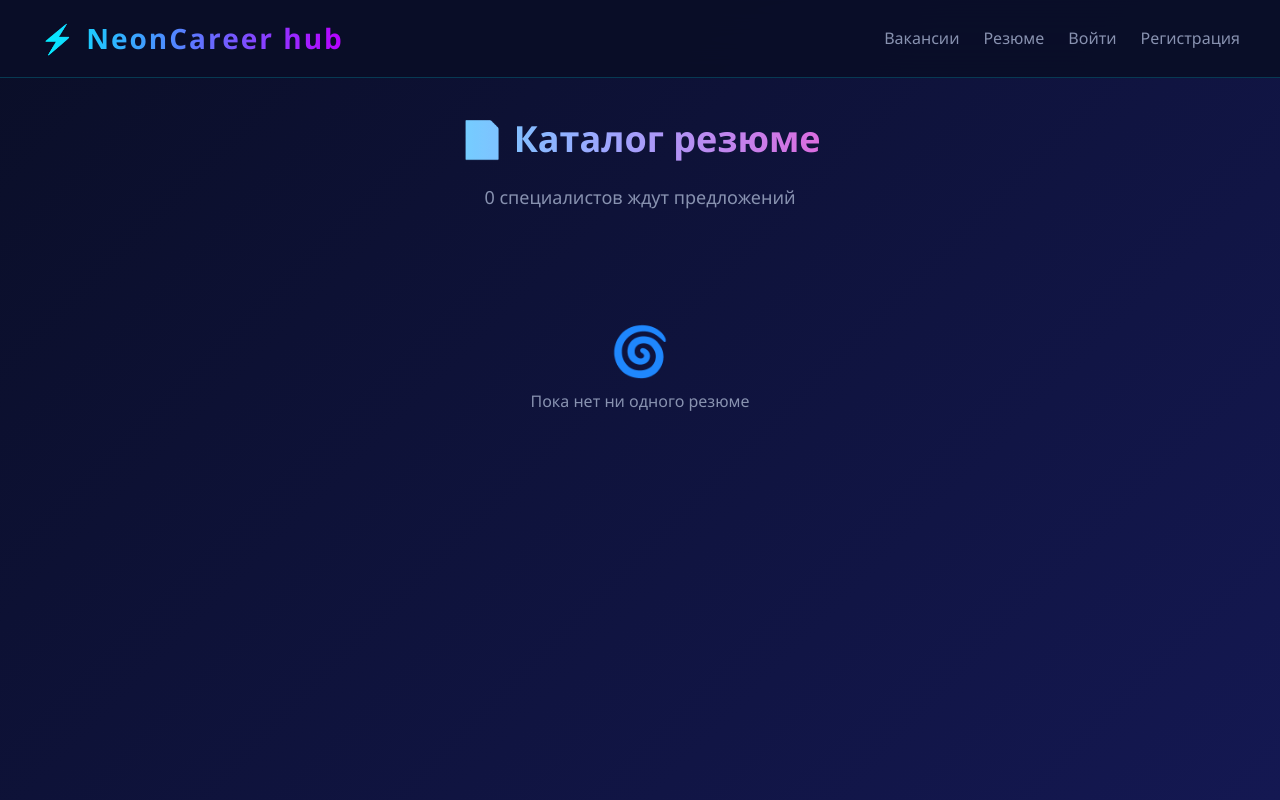
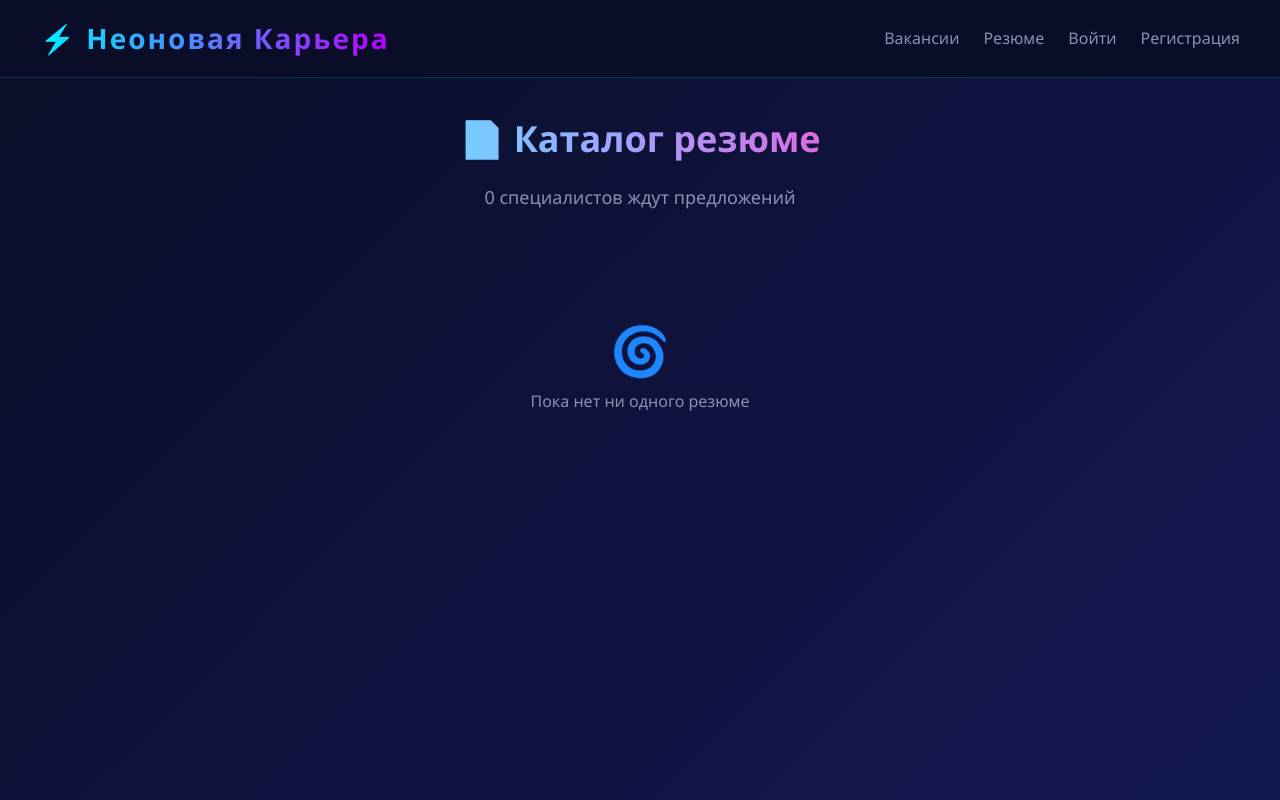
Before and after one commit to zmey6482-beep/NeonCareer.hub, a website: page resumes.html in a window 1280 px wide. Drawn offline with Linux system fonts and the light colour scheme.

Commit message:
resumes.html

```diff
--- a/resumes.html
+++ b/resumes.html
@@ -3,12 +3,12 @@
 <head>
     <meta charset="UTF-8">
     <meta name="viewport" content="width=device-width, initial-scale=1.0">
-    <title>Резюме — NeonCareer hub</title>
+    <title>Резюме — Неоновая Карьера</title>
     <link rel="stylesheet" href="css/style.css">
 </head>
 <body>
     <nav class="neon-nav">
-    <a href="index.html" class="logo">⚡ NeonCareer hub</a>
+    <a href="index.html" class="logo">⚡ Неоновая Карьера</a>
 
     <!-- Кнопка бургер -->
     <button class="burger-btn" id="burgerBtn" aria-label="Меню">
```
